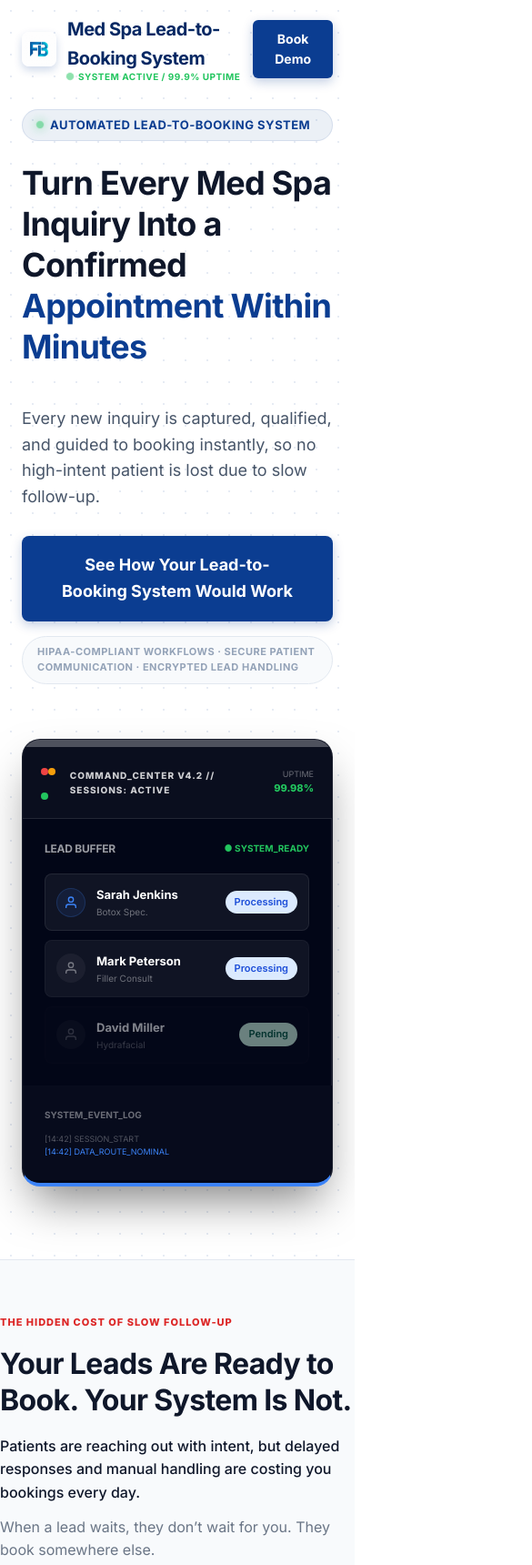
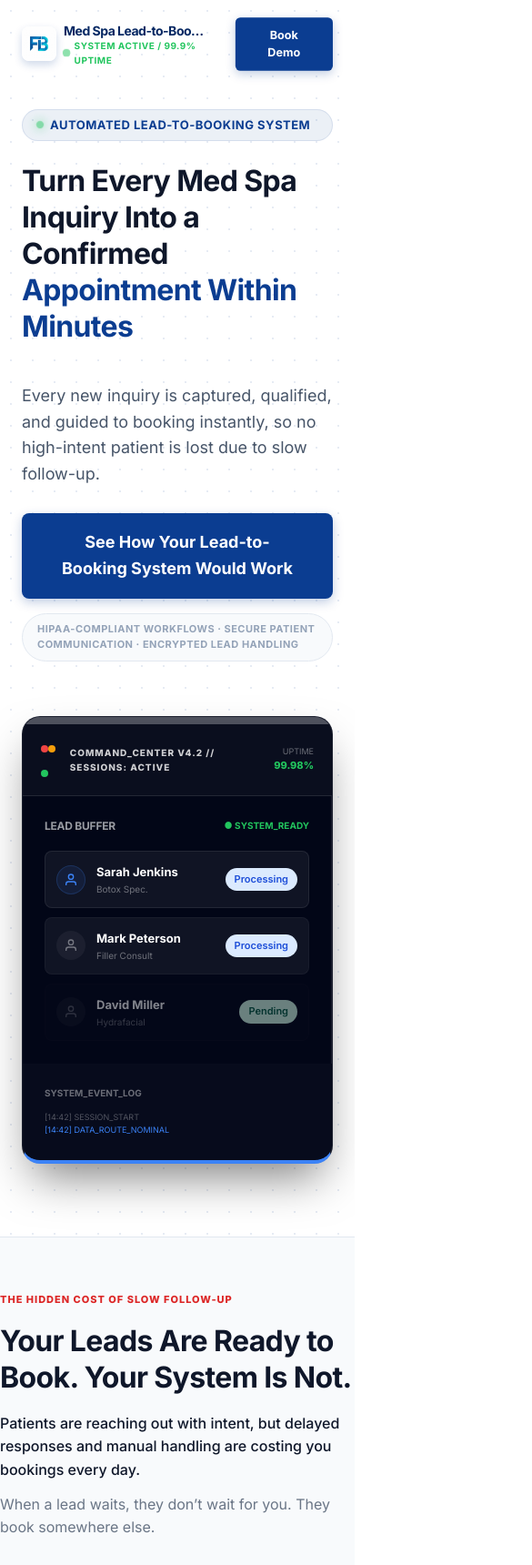
Before and after one commit to NitinSystems/medspa-lead-booking-systems, a plain HTML site: page index.html in a window 390 px wide. Shown: the top 1720 px of the page at 91% size, 585 px wide, since content can reach past the window. Drawn offline with Linux system fonts and the light colour scheme.

Commit message:
Add responsive styles for grid and typography

```diff
--- a/styles.css
+++ b/styles.css
@@ -155,6 +155,7 @@ a { text-decoration: none; color: inherit; transition: opacity 0.2s; }
 .container { max-width: 1150px; margin: 0 auto; }
 .container-narrow { max-width: 800px; margin: 0 auto; }
 .grid-2 { display: grid; grid-template-columns: 1fr 1fr; gap: 60px; align-items: center; }
+.sys-grid-responsive { display: grid; grid-template-columns: 1fr 220px; transition: all 0.3s ease; }
 
 /* 1. Hero Updates */
 /* Grids */
@@ -313,15 +314,17 @@ a { text-decoration: none; color: inherit; transition: opacity 0.2s; }
 .footer-bar { display: grid; grid-template-columns: 1fr 1fr 1fr; align-items: center; }
 
 @media (max-width: 900px) {
+    .section { overflow-x: hidden; width: 100%; }
     .grid-2 { grid-template-columns: 1fr; gap: 40px; }
-    h1 { font-size: 36px; }
+    h1 { font-size: 32px; }
+    .brand-name { font-size: 14px; white-space: nowrap; max-width: 160px; overflow: hidden; text-overflow: ellipsis; }
+    .header-brand { gap: 8px; }
+    .header-action { transform: scale(0.9); transform-origin: right; }
+    .sys-grid-responsive { grid-template-columns: 1fr; }
     .how-it-works-grid { grid-template-columns: 1fr; }
     .visual-viewport { height: 350px; }
-    .realistic-board { grid-template-columns: 1fr; }
+    .realistic-board { grid-template-columns: 1fr; width: 100%; max-width: 100%; }
     .footer-bar { grid-template-columns: 1fr; gap: 24px; text-align: center; }
-    .outcome-stage { height: 400px; }
-    .outcome-badge.b-left { left: 0; }
-    .outcome-badge.b-right { right: 0; }
 }
 
 /* Modal System Styles */
```
